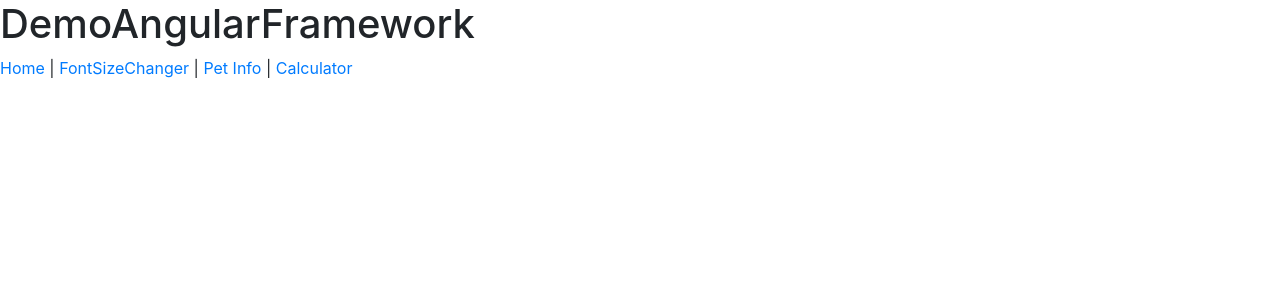
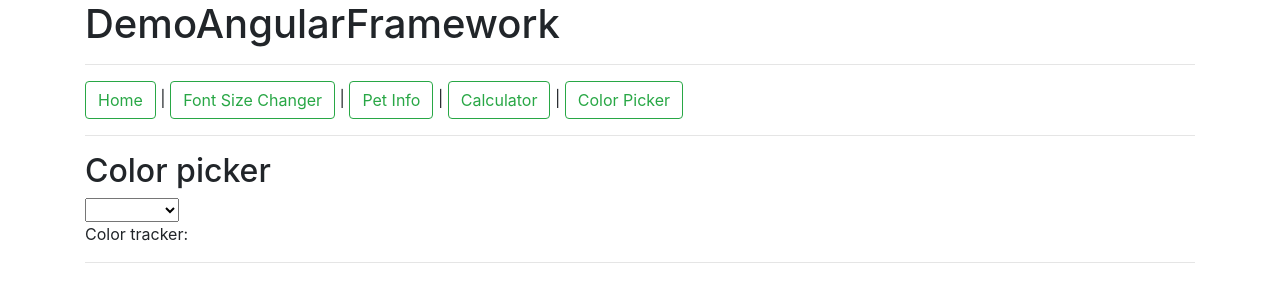
Before and after one commit to binhnguyenapr91/Demo-AngularFramework, an Angular app: page /colorPicker in a window 1280 px wide. Before the commit this address led to /. Shown: the top 302 px of the page. Built offline with nearby package versions, Linux system fonts and the light colour scheme.

Commit message:
finished colorPicker component

```diff
--- a/src/app/app-routing.module.ts
+++ b/src/app/app-routing.module.ts
@@ -3,6 +3,7 @@ import { Routes, RouterModule } from '@angular/router';
 import {FontSizeEditorComponent} from './font-size-editor/font-size-editor.component';
 import {PetComponent} from './pet/pet.component';
 import {CalculatorComponent} from './calculator/calculator.component';
+import {ColorPickerComponent} from './color-picker/color-picker.component';
 
 const routes: Routes = [
   {
@@ -16,6 +17,9 @@ const routes: Routes = [
   },
   {
     path: 'calculator', component: CalculatorComponent
+  },
+  {
+    path: 'colorPicker', component: ColorPickerComponent
   }
 ];
 
--- a/src/app/app.component.html
+++ b/src/app/app.component.html
@@ -1,9 +1,13 @@
-<h1>{{title}}</h1>
-<nav>
-  <a routerLink="/">Home</a> |
-  <a routerLink="/font-size-editor">FontSizeChanger</a> |
-  <a routerLink="/petInfo">Pet Info</a> |
-  <a routerLink="/calculator">Calculator</a>
-
-</nav>
-<router-outlet></router-outlet>
+<div class="container">
+  <h1>{{title}}</h1>
+  <hr>
+  <nav>
+    <a class="btn btn-outline-success" routerLink="/">Home</a> |
+    <a class="btn btn-outline-success" routerLink="/font-size-editor">Font Size Changer</a> |
+    <a class="btn btn-outline-success" routerLink="/petInfo">Pet Info</a> |
+    <a class="btn btn-outline-success" routerLink="/calculator">Calculator</a> |
+    <a class="btn btn-outline-success" routerLink="/colorPicker">Color Picker</a>
+  </nav>
+  <router-outlet></router-outlet>
+  <hr>
+</div>
--- a/src/app/app.module.ts
+++ b/src/app/app.module.ts
@@ -7,13 +7,15 @@ import { FontSizeEditorComponent } from './font-size-editor/font-size-editor.com
 import {FormsModule} from '@angular/forms';
 import { PetComponent } from './pet/pet.component';
 import { CalculatorComponent } from './calculator/calculator.component';
+import { ColorPickerComponent } from './color-picker/color-picker.component';
 
 @NgModule({
   declarations: [
     AppComponent,
     FontSizeEditorComponent,
     PetComponent,
-    CalculatorComponent
+    CalculatorComponent,
+    ColorPickerComponent
   ],
     imports: [
         BrowserModule,
--- a/src/app/calculator/calculator.component.html
+++ b/src/app/calculator/calculator.component.html
@@ -1,3 +1,4 @@
+<hr>
 <h2>Calculator</h2>
 <label>Expression:</label>
 <input type="number" [(ngModel)]="firstOperator">
--- /dev/null
+++ b/src/app/color-picker/color-picker.component.html
@@ -0,0 +1,9 @@
+<hr>
+<h2>Color picker</h2>
+<select [value]="currentColor" (change)="changeCurrentColor($event.target.value)">
+  <option value="#962696">#962696</option>
+  <option value="#E3C866">#E3C866</option>
+  <option value="#E34FE3">#E34FE3</option>
+</select>
+<p>Color tracker:</p>
+<div class="color-preview" [style.background]="currentColor">{{currentColor}}</div>
--- /dev/null
+++ b/src/app/color-picker/color-picker.component.ts
@@ -0,0 +1,17 @@
+import { Component, OnInit } from '@angular/core';
+
+@Component({
+  selector: 'app-color-picker',
+  templateUrl: './color-picker.component.html',
+  styleUrls: ['./color-picker.component.scss']
+})
+export class ColorPickerComponent implements OnInit {
+  currentColor: '#E3C866';
+  constructor() { }
+  ngOnInit(): void {
+  }
+
+  changeCurrentColor(value): void {
+    this.currentColor = value;
+  }
+}
--- a/src/app/font-size-editor/font-size-editor.component.html
+++ b/src/app/font-size-editor/font-size-editor.component.html
@@ -1,3 +1,4 @@
+<hr>
 <h2>Font Size Editor</h2>
 <div>
   <label>Choose font size value (px):</label>
--- a/src/app/pet/pet.component.html
+++ b/src/app/pet/pet.component.html
@@ -1,3 +1,4 @@
+<hr>
 <h2>Pet Info</h2>
 <label>Update pet name:</label><input type="text" [(ngModel)]="petName">
 <br>
```
Also changed, not shown: src/app/color-picker/color-picker.component.scss (added), 1 other file (tests, documents, lock files or other folders).
